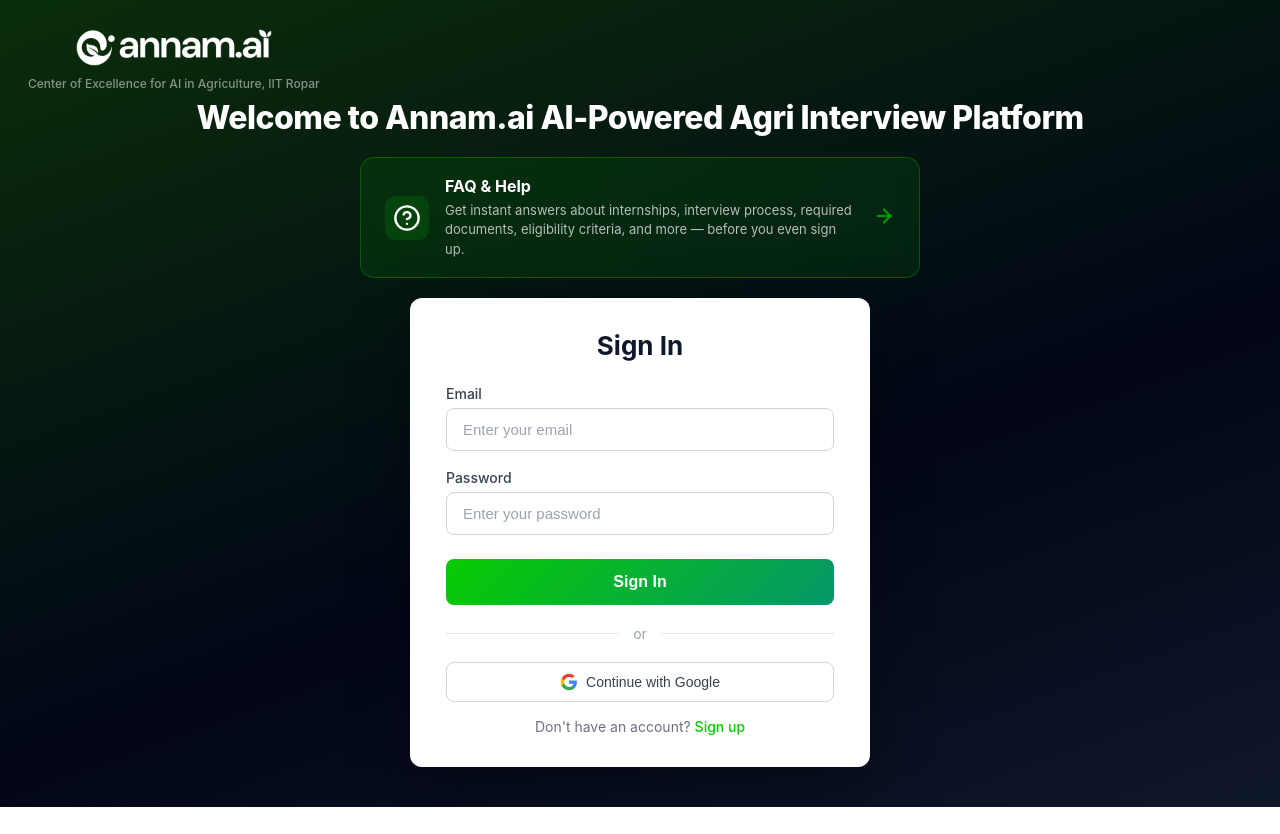
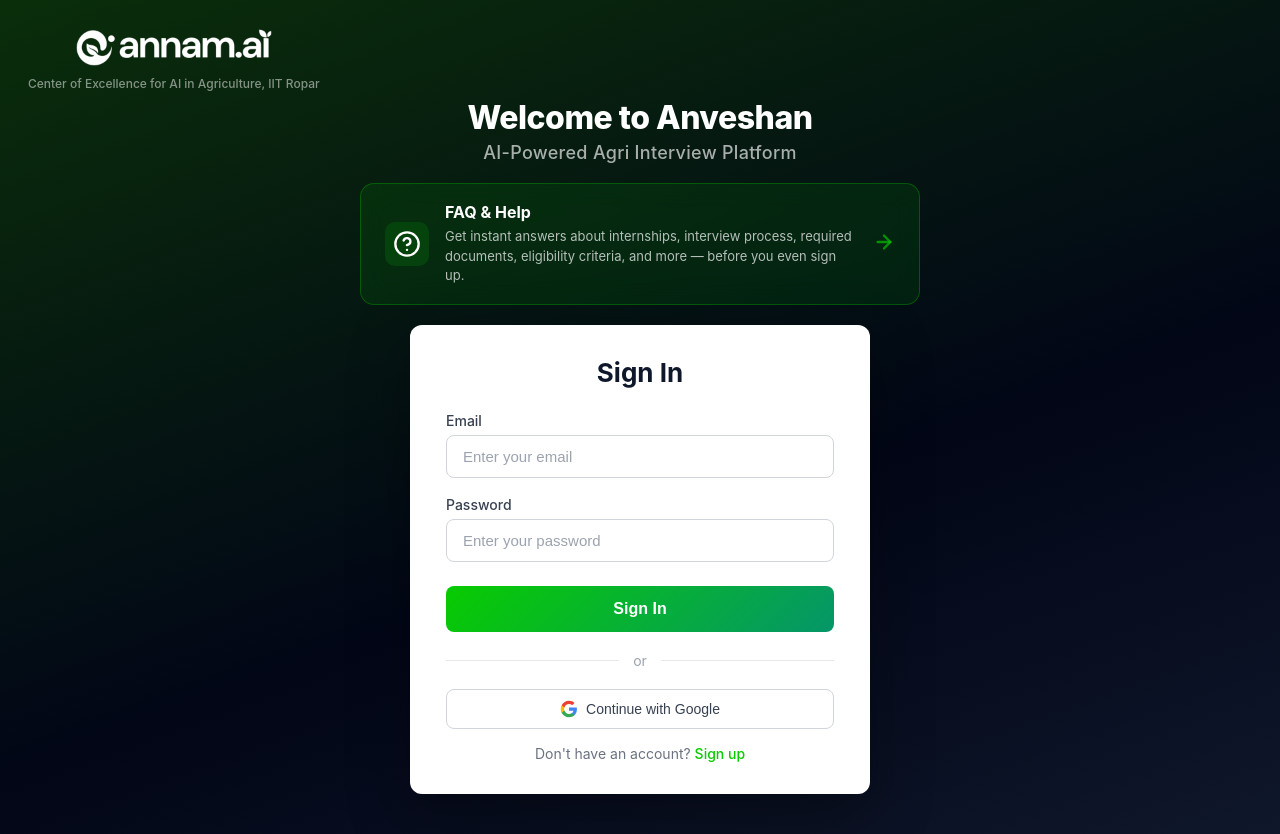
Before and after one commit to vicharanashala/agri-ai-interview, a Next.js app in the folder frontend/: page /login in a window 1280 px wide. Before the commit the page ends 807 px from the top, so only its background shows below. Built offline with nearby package versions, Linux system fonts and the light colour scheme; no server answers.

Commit message:
feat(login): split heading into two lines - 'Welcome to Anveshan' and sub-heading 'AI-Powered Agri Interview Platform'

```diff
--- a/frontend/app/login/page.module.css
+++ b/frontend/app/login/page.module.css
@@ -50,6 +50,15 @@
   line-height: 1.15;
   letter-spacing: -0.5px;
   text-align: center;
+}
+
+.subHeading {
+  display: block;
+  font-size: 18px;
+  font-weight: 500;
+  color: rgba(255, 255, 255, 0.65);
+  margin-top: 6px;
+  letter-spacing: 0.3px;
 }
 
 /* ─── FAQ card ────────────────────────────────────────────── */
--- a/frontend/app/login/page.tsx
+++ b/frontend/app/login/page.tsx
@@ -133,7 +133,8 @@
       {/* Hero heading */}
       <div className={styles.hero}>
         <h1 className={styles.heading}>
-          Welcome to Annam.ai AI-Powered Agri Interview Platform
+          Welcome to Anveshan<br />
+          <span className={styles.subHeading}>AI-Powered Agri Interview Platform</span>
         </h1>
       </div>
 
```
